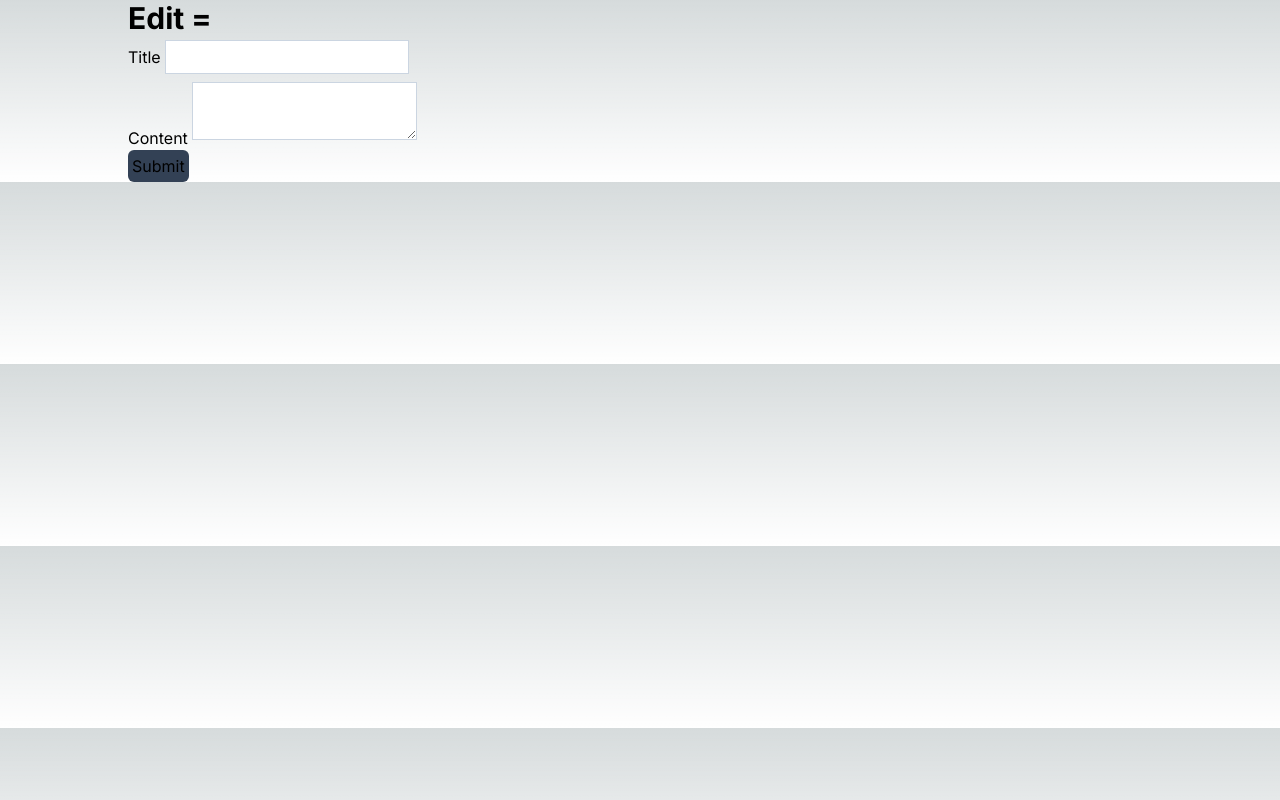
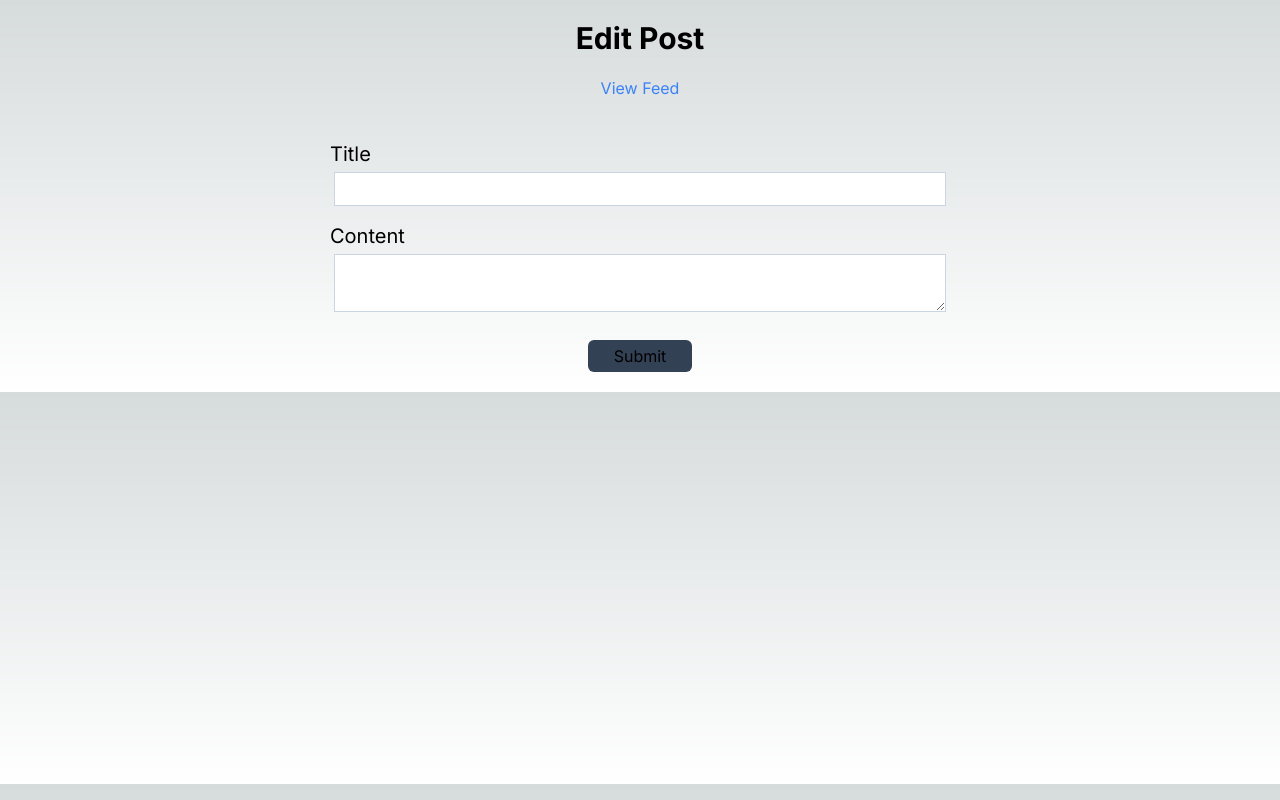
Before and after one commit to marcosadrianoti/nextjs_with_auth0, a Next.js app: page /edit-post/1 in a window 1280 px wide. Built offline with nearby package versions, Linux system fonts and the light colour scheme; no server answers; the database is empty.

Commit message:
add-post page and edit-post are stylized

```diff
--- a/app/add-post/[id]/page.tsx
+++ b/app/add-post/[id]/page.tsx
@@ -45,12 +45,15 @@ export default function AddPost(){
   };
 
     return (
-        <main className={styles.main}>
-            <Link href={'/'}>View Feed</Link>
-        <h1>Add Post</h1>
-        <form onSubmit={handleSubmit}>
-        <div>
-          <label htmlFor="title">Title:</label>
+      <>
+        <header className='flex flex-col items-center m-5'>
+          <h1 className='text-3xl font-bold'>Add Post</h1>
+          <Link className='text-blue-500 py-5' href={'/'}>View Feed</Link>
+        </header>
+        <main className='flex flex-col items-center m-5'>
+          <form className='flex flex-col w-1/2' onSubmit={handleSubmit}>
+          <div className='flex flex-col pb-3'>
+            <label className='text-xl' htmlFor="title">Title</label>
             <input
               className='text-zinc-800'
               type="text"
@@ -60,8 +63,8 @@ export default function AddPost(){
               required
             />
           </div>
-        <div>
-          <label htmlFor="content">Content:</label>
+          <div className='flex flex-col pb-6'>
+            <label className='text-xl' htmlFor="content">Content</label>
             <textarea
               className='text-zinc-800'
               id="content"
@@ -70,8 +73,11 @@ export default function AddPost(){
               required
             />
           </div>
-        <button className='bg-slate-700 rounded-md p-1' type="submit">Submit</button>
+          <div className='flex justify-center'>
+            <button className='bg-slate-700 rounded-md p-1 w-1/6' type="submit">Submit</button>
+          </div>
       </form>
     </main>
+    </>
     )
 }
--- a/app/edit-post/[id]/page.tsx
+++ b/app/edit-post/[id]/page.tsx
@@ -2,6 +2,7 @@
 
 import React,{ useEffect, useState, SetStateAction } from 'react';
 import { useRouter } from 'next/navigation';
+import Link from 'next/link';
 
 export default function EditPage({params} :{params:{id:number}}) {
     const [authorId, setAuthorId] = useState('');
@@ -49,17 +50,39 @@ export default function EditPage({params} :{params:{id:number}}) {
     }, [id])
 
     return (
-        <div className="w-full max-w-5xl m-auto">
-            <h1 className="text-3xl font-bold">Edit = {title}</h1>
-            <form onSubmit={handleSubmit}>
-            <label htmlFor="title">Title</label>
-                <input type="text" name="title" id="title" className="border border-slate-300 p-1 m-1 text-zinc-800" value={title} onChange={e => setTitle(e.target.value)}/>
-                <br />
-            <label htmlFor="content">Content</label>
-                <textarea  name="content" id="content" className="border border-slate-300 p-1 m-1 text-zinc-800" value={content} onChange={e => setContent(e.target.value)}/>
-                <br />
-                <button className='bg-slate-700 rounded-md p-1' type="submit">Submit</button>
-            </form>
-        </div>
+      <>
+        <header className='flex flex-col items-center m-5'>
+          <h1 className="text-3xl font-bold">Edit Post</h1>
+          <Link className='text-blue-500 py-5' href={'/'}>View Feed</Link>
+        </header>
+        <main className='flex flex-col items-center m-5 gap-5'>
+          <form className='flex flex-col w-1/2' onSubmit={handleSubmit}>
+            <div className='flex flex-col pb-3'>
+              <label className='text-xl' htmlFor="title">Title</label>
+              <input
+                className="border border-slate-300 p-1 m-1 text-zinc-800"
+                type="text"
+                name="title"
+                id="title"
+                  value={title}
+                  onChange={e => setTitle(e.target.value)}
+                />
+            </div>
+            <div className='flex flex-col pb-6'>
+              <label className='text-xl' htmlFor="content">Content</label>
+              <textarea
+                className="border border-slate-300 p-1 m-1 text-zinc-800"
+                name="content"
+                id="content"
+                value={content}
+                onChange={e => setContent(e.target.value)}
+              />
+            </div>
+            <div className='flex justify-center'>
+              <button className='bg-slate-700 rounded-md p-1 w-1/6' type="submit">Submit</button>
+            </div>
+          </form>
+        </main>
+      </>
     )
 }
--- a/app/page.tsx
+++ b/app/page.tsx
@@ -29,7 +29,7 @@ export default async function Home() {
 
   return (
     <main className="flex min-h-screen flex-col items-center justify-between p-24">
-      <a href='/api/auth/login'>Login</a>
+      <a className="text-3xl font-bold" href='/api/auth/login'>Login</a>
     </main>
   );
 }
--- a/components/DeletePostButton.tsx
+++ b/components/DeletePostButton.tsx
@@ -18,6 +18,6 @@ export default function DeletePostButton({postId}: {postId: string}) {
     }
 
     return (
-        <button className='bg-slate-700 rounded-md p-1' onClick={handleClick}>Delete Post</button>
+        <button className='bg-slate-700 rounded-md p-1 w-1/6' onClick={handleClick}>Delete Post</button>
     )
 }
--- a/components/EditPostButton.tsx
+++ b/components/EditPostButton.tsx
@@ -10,6 +10,6 @@ export default function EditPostButton({postId}: {postId: string}) {
     }
 
     return (
-        <button className='bg-slate-700 rounded-md p-1' onClick={handleClick}>Edit Post</button>
+        <button className='bg-slate-700 rounded-md p-1 w-1/6' onClick={handleClick}>Edit Post</button>
     )
 }
```
Lines whose indentation alone changed are shown as unchanged.
